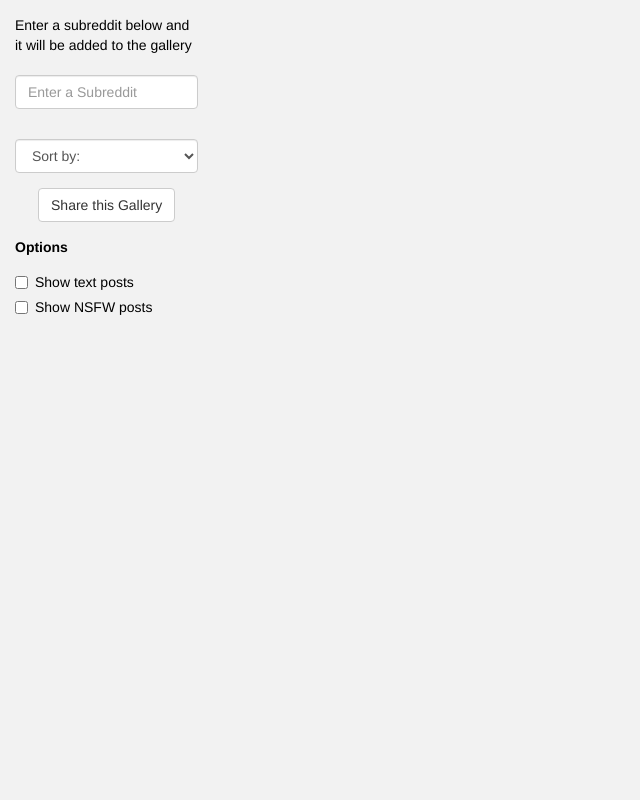
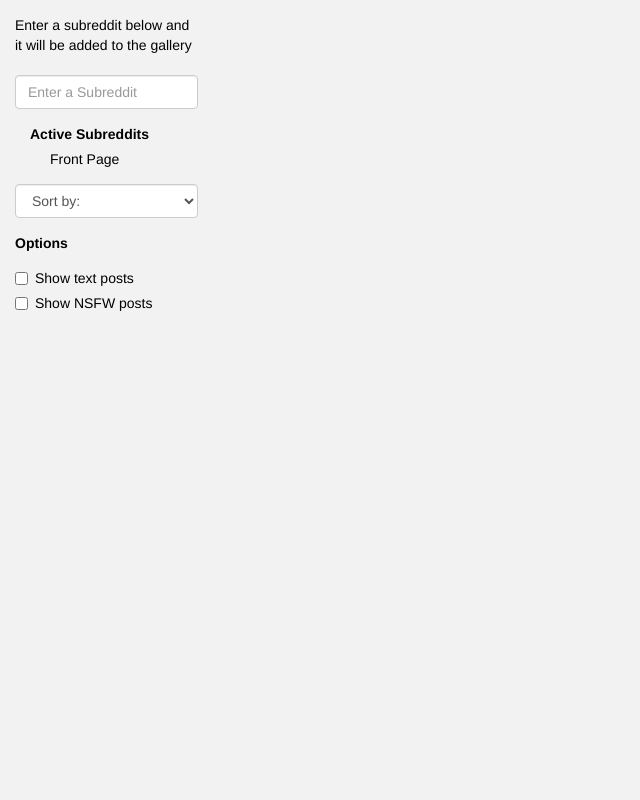
Before and after one commit to gabranches/Vuiit, a Flask app: page / in a window 1280 px wide. Shown: the whole page, without its empty margins (0-640 px from the left). Run offline with Flask 2, Linux system fonts and the light colour scheme; some libraries are stand-ins or nearby versions.

Commit message:
added gallery names

```diff
--- a/app/models.py
+++ b/app/models.py
@@ -7,7 +7,7 @@ class Url(db.Model):
 	link = db.Column(db.String)
 	name = db.Column(db.String)
 
-	def __init__(self, key, link):
+	def __init__(self, key, link, name):
 		self.key = key
 		self.link = link
 		self.name = name
--- a/app/static/functions.js
+++ b/app/static/functions.js
@@ -30,6 +30,8 @@ function addSub(sub){
 			refreshSub();
 			$(".share-button-wrapper").show();
 			$(".share-result").hide();
+			$("#front-page-label").hide();
+
 		}
 	}
 }
@@ -40,10 +42,14 @@ function removeSub(sub){
 	createCookie('subsCookie', subs.join(','), 60);
 	if (subs.length == 0){
 		eraseCookie('subsCookie');
+		$("#front-page-label").show();
+		$(".share-button-wrapper").hide();
+	} else {
+		$(".share-button-wrapper").show();
 	}
+	$(".share-result").hide();
 	refreshSub();
-	$(".share-button-wrapper").show();
-	$(".share-result").hide();
+
 
 }
 
@@ -58,6 +64,7 @@ function addToSubList(sub){
 			sub + '" class="row sub"><span class="sub-link">r/' +
 			sub + '</span></div>');
 	}
+	$(".share-button-wrapper").show();
 
 }
 
--- a/app/static/style.css
+++ b/app/static/style.css
@@ -37,6 +37,7 @@ body {
 }
 .sub{
 	cursor: pointer;
+	margin-left:0px;
 }
 a:hover{
 	text-decoration:none;
@@ -93,3 +94,12 @@ a:hover{
 
 	vertical-align: middle;
 }
+.options{
+	margin-top:15px;
+}
+#active-subs-label{
+	margin-left:-20px;
+}
+#front-page-label{
+	display:none;
+}
--- a/app/templates/index.html
+++ b/app/templates/index.html
@@ -36,7 +36,10 @@
 						</div>
 					 </div>
 					 <div class="row main-pg link-pg">
+
 					 	<div id="sub-list" class="col-xs-12">
+							<span id="active-subs-label"><label>Active Subreddits</label></span><br />
+							<span id="front-page-label">Front Page</span>
 						</div>
 					 </div>
 					 <div class="row">
@@ -67,7 +70,7 @@
 							<input type="text" class="form-control" id="share-name" placeholder="Gallery name (optional)">
 						</div>
 					</div>
-					<div class="row">
+					<div class="row options">
 						<div class="col-xs-12">
 						    <label>Options</label>
 
@@ -239,6 +242,10 @@ $(document).ready(function() {
 			subs = [];
 		}
 		$(".main-pg").show();
+		if (subs.length == 0){
+			$("#front-page-label").show();
+			$(".share-button-wrapper").hide();
+		}
 
 	{% endif %}
 
--- a/app/views.py
+++ b/app/views.py
@@ -26,7 +26,7 @@ def updatename_ajax():
 	url_obj = Url.query.filter_by(key=request.args.get('key')).first()
 	url_obj.name = request.args.get('name')
 	db.session.commit()
-
+	return url_obj.name
 
 @app.route('/g/<key>')
 def share_page(key):
```
Also changed, not shown: url_shortener.py (+5 -2 lines).
